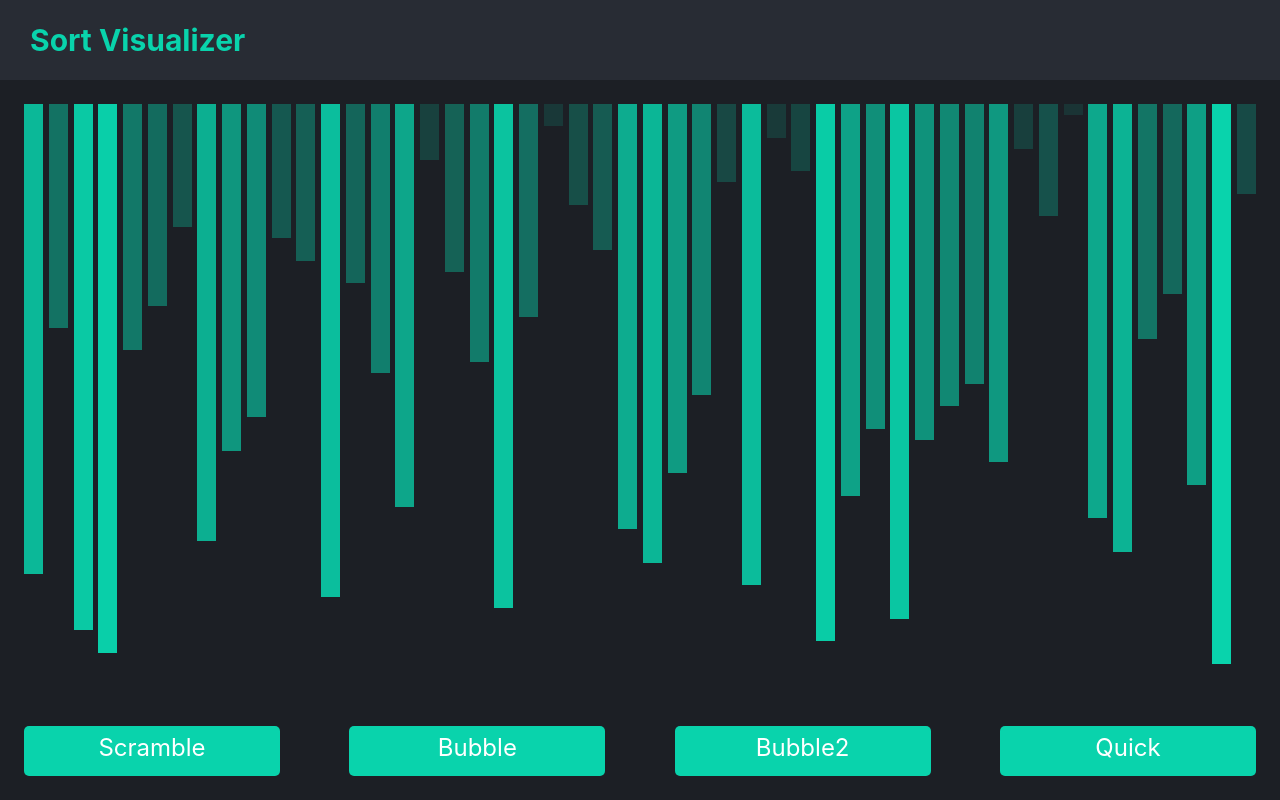
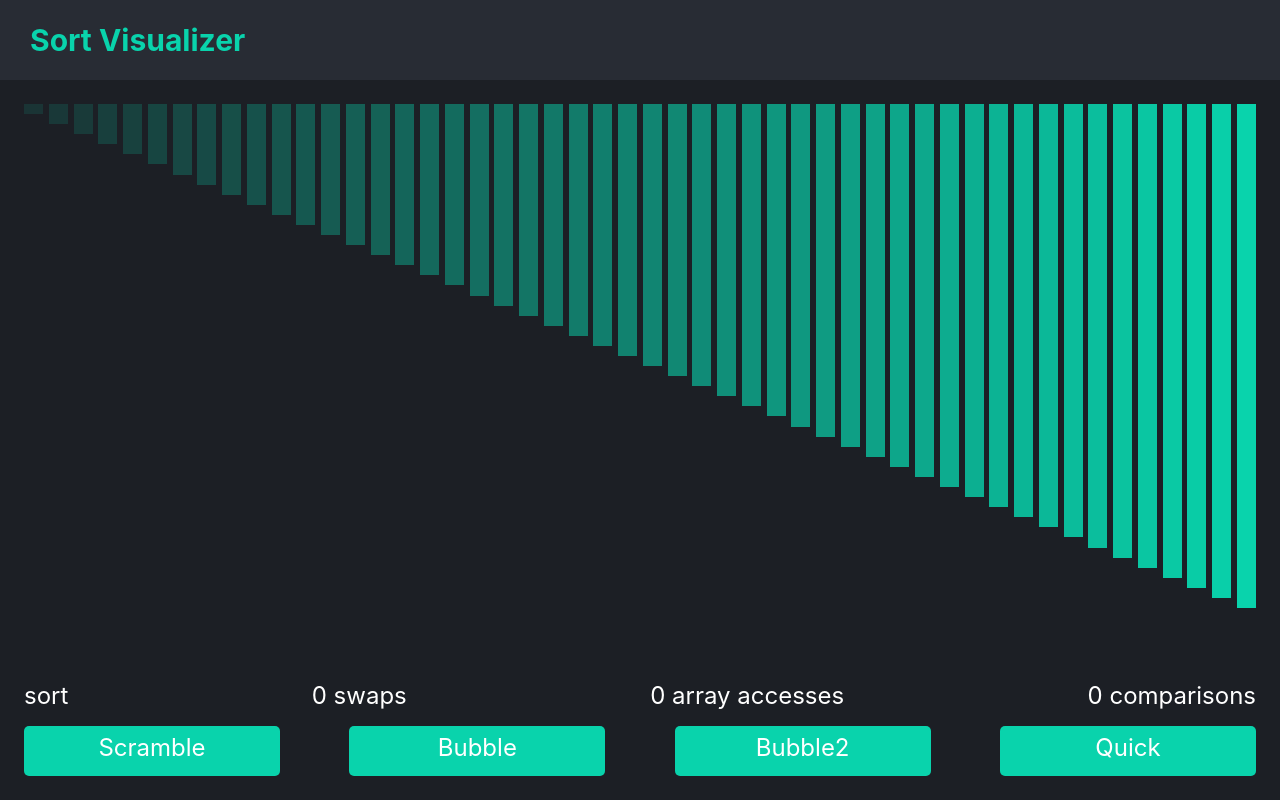
Before and after one commit to andremov/sort-visualizer-project, a React (Create React App) app in the folder sortvisualizer/: page / in a window 1280 px wide. Built offline with nearby package versions, Linux system fonts and the light colour scheme.

Commit message:
added sort specs

```diff
--- a/sortvisualizer/src/App.scss
+++ b/sortvisualizer/src/App.scss
@@ -39,12 +39,21 @@ body {
   align-items: center;
   justify-content: space-between;
 
+  .info {
+    width: 100%;
+    display: flex;
+    flex-direction: row;
+    align-items: center;
+    justify-content: space-between;
+    font-size: 2em;
+  }
+
   .graph {
     display: flex;
     flex-direction: row;
     justify-content: space-between;
     width: 100%;
-    height: 80vh;
+    height: 70vh;
 
     .bar {
       width: 1.5vw;
@@ -70,6 +79,7 @@ body {
       }
     }
   }
+
   .panel {
     display: flex;
     flex-direction: row;
--- a/sortvisualizer/src/Visualizer.js
+++ b/sortvisualizer/src/Visualizer.js
@@ -5,6 +5,12 @@ export class Visualizer extends Component {
     state = {
         array : [],
         processID : -1,
+        info : {
+            name : '',
+            swaps : 0,
+            access : 0,
+            comparisons : 0
+        },
         sorts : [
             {
                 name: 'Scramble',
@@ -58,15 +64,15 @@ export class Visualizer extends Component {
             });
         }
 
-        this.scrambleIterative(array);
+        // this.scrambleIterative(array);
 
         this.setState({array});
         this.handleEvent = this.handleEvent.bind(this);
-        setInterval(this.update,100);
+        setInterval(this.update,20);
     }
 
     render() {
-        const {sorts, array} = this.state;
+        const {sorts, info, array} = this.state;
         const styles = ['','one', 'two','three','four'];
 
         return (
@@ -80,7 +86,12 @@ export class Visualizer extends Component {
                         </div>
                     )})}
                 </div>
-
+                <div className='info'>
+                    <span>{info.name+ ' sort'}</span>
+                    <span>{info.swaps+' swaps'}</span>
+                    <span>{info.access+' array accesses'}</span>
+                    <span>{info.comparisons+' comparisons'}</span>
+                </div>
                 <div className='panel'>
                     {sorts.map(item => {return(
                         <div key={sorts.indexOf(item)} className='btn' onClick={(e) => this.handleEvent(sorts.indexOf(item))}>
@@ -196,7 +207,16 @@ export class Visualizer extends Component {
 
     handleEvent = id => {
         if (this.state.processID === -1) {
-            this.setState({processID: id});
+            const name = this.state.sorts[id].name;
+            this.setState({
+                processID: id,
+                info : {
+                    name,
+                    swaps : 0,
+                    access : 0,
+                    comparisons : 0
+                }
+            });
         }
     };
 
@@ -213,8 +233,12 @@ export class Visualizer extends Component {
  */
 
     swapValues = (array, indexA, indexB) => {
-        let valueA = array[indexA].value;
-        array[indexA].value = array[indexB].value;
+        let {info} = this.state;
+        info.swaps += 1;
+        this.setState({info});
+
+        let valueA = this.getValue(array,indexA);
+        array[indexA].value = this.getValue(array,indexB);
         array[indexB].value = valueA;
 
         return array;
@@ -269,6 +293,21 @@ export class Visualizer extends Component {
         this.setState({sorts});
     };
 
+    getValue = (array,index) => {
+        let {info} = this.state;
+        info.access += 1;
+        this.setState({info});
+
+        return array[index].value;
+    };
+
+    compareValues = (array, indexA, indexB) => {
+        let {info} = this.state;
+        info.comparisons += 1;
+        this.setState({info});
+        return this.getValue(array,indexA) > this.getValue(array,indexB);
+    };
+
     scrambleIterative = (array) => {
         for (let i = 0; i < array.length; i++) {
             let min = i+1;
@@ -304,7 +343,7 @@ export class Visualizer extends Component {
         array = this.setSelected(array, index, 1);
         array = this.setSelected(array, index+1, 1);
 
-        if (array[index].value > array[index+1].value) {
+        if (this.compareValues(array, index, index+1)) {
             swaps ++;
             array = this.swapValues(array,index,index+1);
         }
@@ -329,7 +368,7 @@ export class Visualizer extends Component {
         array = this.setSelected(array, index, 1);
         array = this.setSelected(array, index+1, 1);
 
-        if (array[index].value > array[index+1].value) {
+        if (this.compareValues(array, index, index+1)) {
             swaps ++;
             array = this.swapValues(array,index,index+1);
         }
@@ -345,7 +384,6 @@ export class Visualizer extends Component {
 
         let [index, right, lo, hi] = data[0];
         this.clearSelectedElements();
-
 
         if (lo < 0) {
             lo = 0;
@@ -372,8 +410,6 @@ export class Visualizer extends Component {
             right = current.length-1;
         }
 
-        let pivotValue = current[pivot].value;
-
         this.setSelected(array, index+lo, 1);
         this.setSelected(array, pivot+lo, 3);
         this.setSelected(array, lo+1, 4);
@@ -381,19 +417,13 @@ export class Visualizer extends Component {
         this.setSelected(array, lo, 2);
         this.setSelected(array, hi-1, 2);
 
-        if(current[index].value < pivotValue) {
+        if(!this.compareValues(current, index, pivot)) {
             index++;
         } else {
             current = this.pushIntoArray(current, current.length-1, index);
             right--;
         }
-/*
-        a = '';
-        for (let i = 0; i < current.length; i++) {
-            a += current[i].value + ', '
-        }
-        console.log(a);
- */
+
         if (index > right) {
             current = this.pushIntoArray(current, index-1, pivot);
 
```
